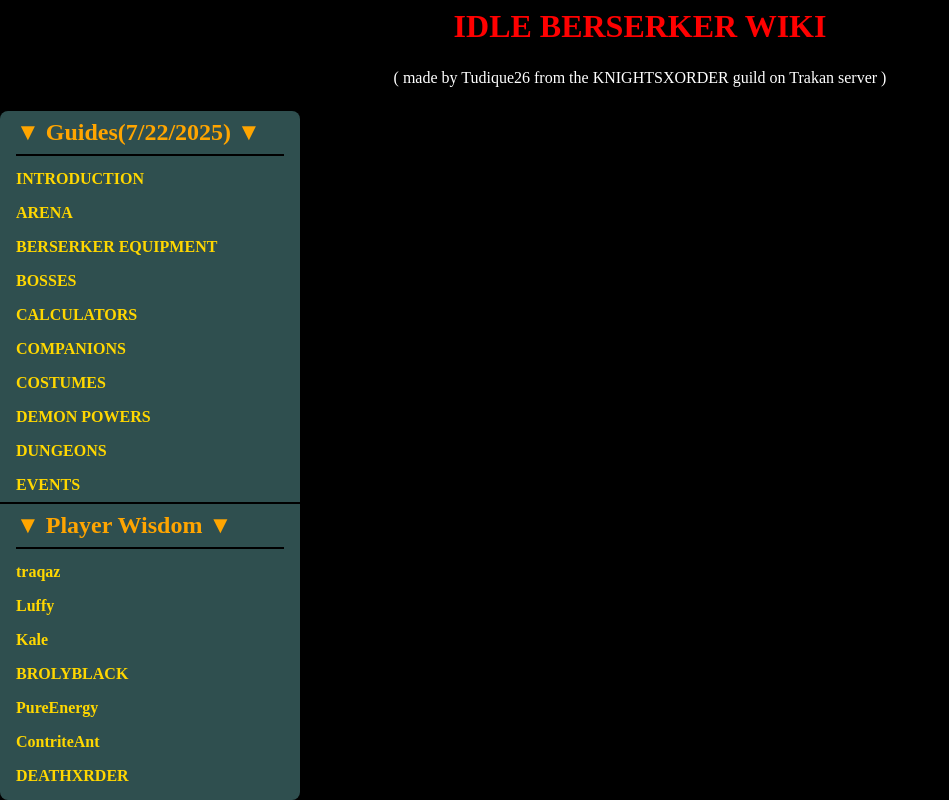
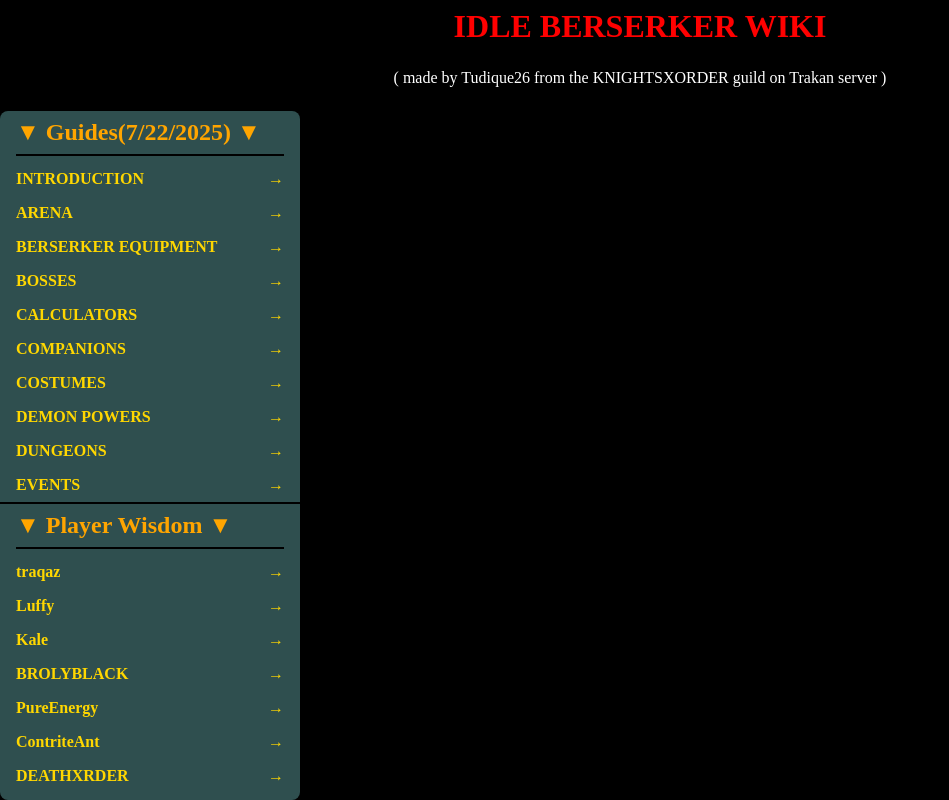
Before and after one commit to PopTudor1/idle-berserker-wiki, a React (Vite) app: page / in a window 1280 px wide. Shown: the whole page, without its empty margins (0-949 px from the left). Built offline with nearby package versions, Linux system fonts and the light colour scheme.

Commit message:
Main-add small arrow to the right

```diff
--- a/src/components/side-menu/side-menu.css
+++ b/src/components/side-menu/side-menu.css
@@ -27,6 +27,7 @@
 .link {
   display: flex;
   align-items: center;
+  justify-content: space-between;
   text-decoration: none;
   color: gold;
   padding: 6px 16px;
@@ -36,6 +37,20 @@
 .link:hover {
   background-color: lightgray;
   color: black;
+}
+
+/* Desktop-only: show arrow */
+@media (min-width: 768px) {
+  .link::after {
+    content: "→";
+    font-weight: bold;
+    transition: transform 0.2s ease;
+  }
+
+  /* Optional: animate arrow on hover */
+  .link:hover::after {
+    transform: translateX(4px);
+  }
 }
 
 .active-link {
```
